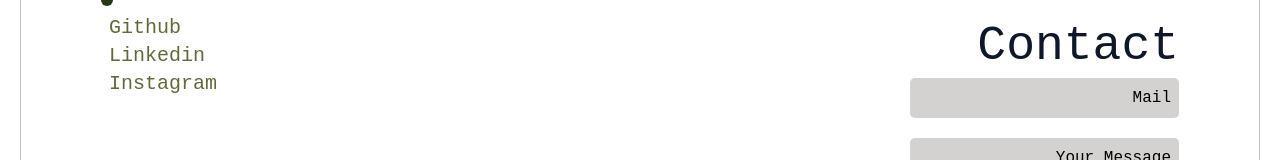
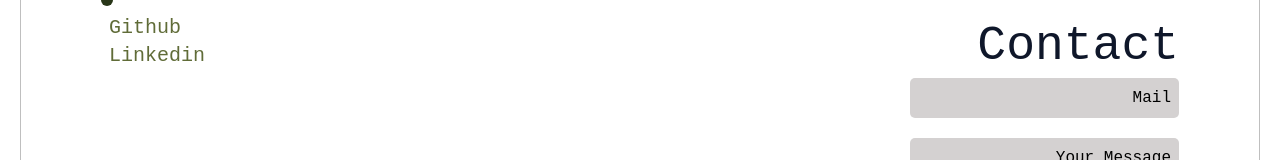
Before and after one commit to GuiPolezi/portfolio-dev, a React (Vite) app: page /contact in a window 1280 px wide. Shown: the part 218-378 px from the top of the page. Built offline with nearby package versions, Linux system fonts and the light colour scheme; no server answers; a web font is replaced by a local one.

Commit message:
Removing instagram link

```diff
--- a/src/pages/contact.jsx
+++ b/src/pages/contact.jsx
@@ -50,9 +50,7 @@
                             <li>
                                 <a href="https://www.linkedin.com/in/guilherme-polezi-machado/" target='_blank'>Linkedin</a>
                             </li>
-                            <li>
-                                <a href="https://www.instagram.com/GuiPolezi" target='_blank'>Instagram</a>
-                            </li>
+
                         </ul>
                     </div>
                 </div>
```
